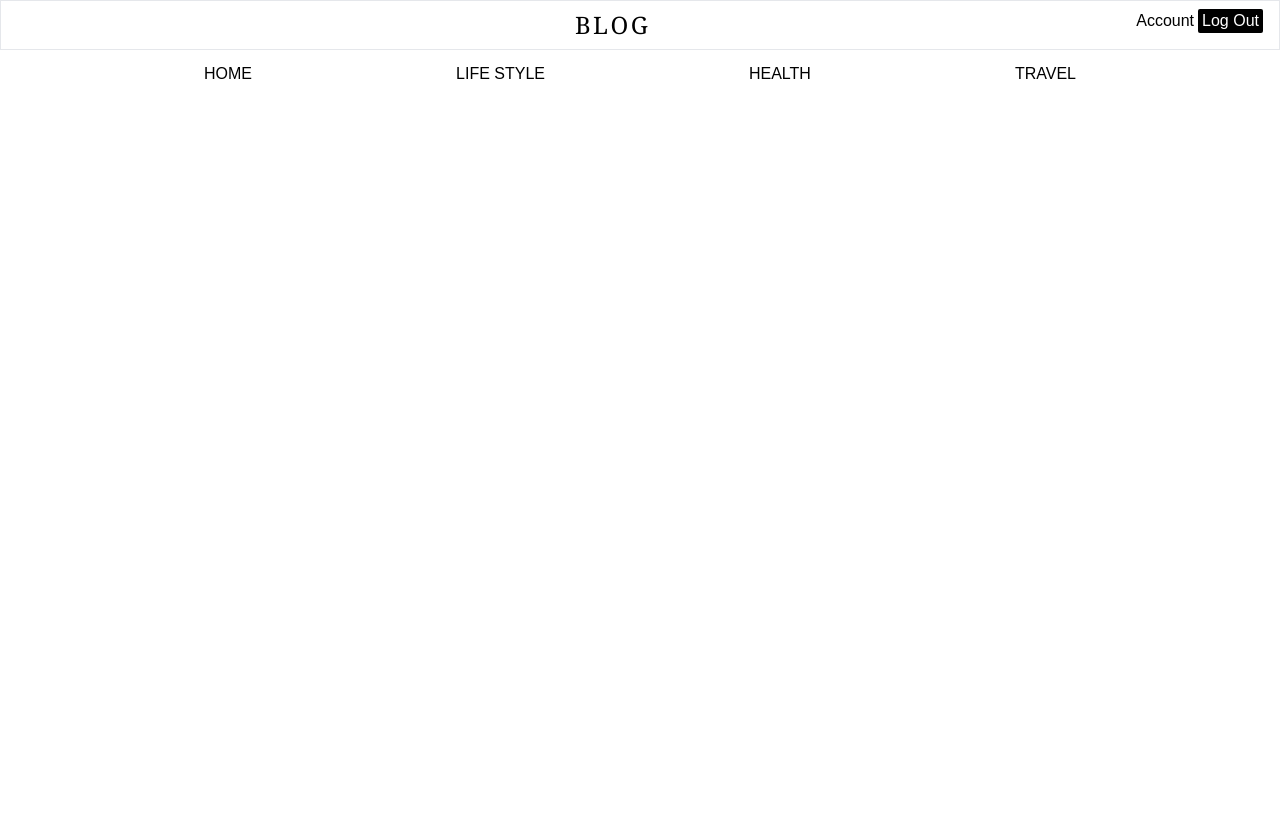
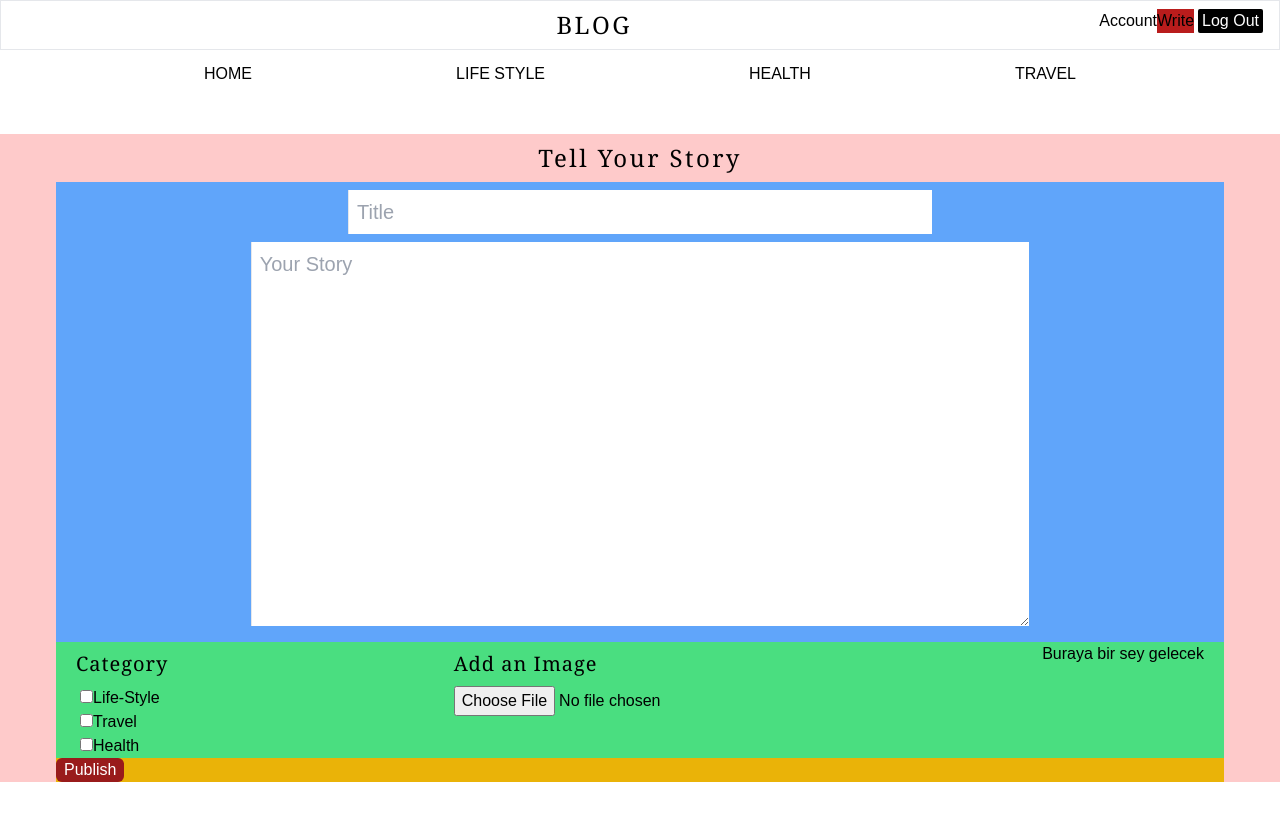
Before and after one commit to fatmatandoganyildiz/blog-app, a React (Create React App) app: page /write in a window 1280 px wide. Shown: the top 820 px of the page. Built offline with nearby package versions, Linux system fonts and the light colour scheme; no server answers; sample sign-in values are in the browser's storage; some icons are missing.

Commit message:
Son Hali

```diff
--- a/src/App.js
+++ b/src/App.js
@@ -12,6 +12,7 @@ import Header from "./components/Header";
 import Navbar from "./components/Navbar";
 import { AuthContextProvider } from "./context/AuthContext";
 import ProtectedRoute from "./components/ProtectedRoute";
+import Write from "./pages/Write";
 
 function App() {
   return (
@@ -33,6 +34,14 @@ function App() {
                 </ProtectedRoute>
               }
             />
+             <Route
+              path="/write"
+              element={
+                <ProtectedRoute>
+                  <Write />
+                </ProtectedRoute>
+              }
+            />
             <Route path="/health" element={<Health />} />
             <Route path="/lifestyle" element={<LifeStyle />} />
             <Route path="/travel" element={<Travel />} />
--- a/src/components/Header.jsx
+++ b/src/components/Header.jsx
@@ -38,6 +38,9 @@ function Header() {
           <Link to="/account">
             <button className="text-black cursor-pointer">Account</button>
           </Link>
+          <Link to="/write">
+            <button className="text-black cursor-pointer bg-red-700">Write</button>
+          </Link>
           <button
             onClick={handleLogout}
             className="bg-black text-white cursor-pointer ml-1 px-1 rounded-sm"
--- a/src/pages/Account.jsx
+++ b/src/pages/Account.jsx
@@ -1,46 +1,11 @@
-import React from "react";
+import React, { useState } from "react";
+import { SlPlus } from "react-icons/sl";
 
 function Account() {
   return (
-    <div className=" bg-red-200">
-      <form className="mx-14 my-12">
-        <h1 className="text-2xl font-light font-serif tracking-widest text-center py-2">
-          Your Articles
-        </h1>
-        {/* <div>
-            <h2 className="text-xl font-light font-serif tracking-wider py-2">
-              Choose an Section
-            </h2>
-            <ul className="px-1">
-              <li>
-                <input type="checkbox" />
-                Life-Style
-              </li>
-              <li>
-                {" "}
-                <input type="checkbox" />
-                Travel
-              </li>
-              <li>
-                {" "}
-                <input type="checkbox" />
-                Health
-              </li>
-            </ul>
-          </div> */}
-        <div className="flex flex-col items-center bg-blue-400">
-          <h2 className="text-2xl font-light font-serif tracking-wider py-2">
-            Tell Your Story
-          </h2>
-          <input
-            placeholder="Title"
-            type="text"
-            className="border-l outline-none p-2 mb-2 text-xl font-medium"
-          />
-          <input placeholder="Your Story"  type="text" className="outline-none p-2 mx-9" />
-        </div>
-      </form>
-    </div>
+    <h1 className="text-xl font-light font-serif tracking-widest text-center py-2">
+    YOUR STORIES
+  </h1>
   );
 }
 
--- a/src/pages/LifeStyle.jsx
+++ b/src/pages/LifeStyle.jsx
@@ -2,7 +2,9 @@ import React from 'react'
 
 function LifeStyle() {
   return (
-    <div>LifeStyle</div>
+    <div><h1 className="text-center my-16 mx-16 text-6xl font-extralight tracking-widest">
+    LIFE STYLE{" "}
+  </h1></div>
   )
 }
 
--- a/src/pages/Travel.jsx
+++ b/src/pages/Travel.jsx
@@ -2,7 +2,9 @@ import React from 'react'
 
 function Travel() {
   return (
-    <div>Travel</div>
+    <div><h1 className="text-center my-16 mx-16 text-6xl font-extralight tracking-widest">
+    TRAVEL{" "}
+  </h1></div>
   )
 }
 
--- /dev/null
+++ b/src/pages/Write.jsx
@@ -0,0 +1,66 @@
+import React from 'react'
+import { SlPlus } from "react-icons/sl";
+
+function Write() {
+
+    return (
+        <div className=" bg-red-200">
+          <form className="mx-14 my-12" >
+            <h1 className="text-2xl font-light font-serif tracking-widest text-center py-2">
+              Tell Your Story
+            </h1>
+            <div className="flex flex-col items-center bg-blue-400 py-2">
+              <input
+                placeholder="Title"
+                type="text"
+                className="border-l w-1/2 outline-none p-2 mb-2 text-xl font-medium"
+              />
+              <textarea
+                placeholder="Your Story"
+                type="text"
+                className="border-l w-4/6 h-96 outline-none p-2 mb-2 text-xl font-medium"
+              />
+            </div>
+            <div className=" bg-green-400 flex flex-row justify-between px-5">
+              <div>
+                <h2 className="text-xl font-light font-serif tracking-wider py-2">
+                  Category
+                </h2>
+                <ul className="px-1">
+                  <li>
+                    <input type="checkbox" />
+                    Life-Style
+                  </li>
+                  <li>
+                    {" "}
+                    <input type="checkbox" />
+                    Travel
+                  </li>
+                  <li>
+                    {" "}
+                    <input type="checkbox" />
+                    Health
+                  </li>
+                </ul>
+              </div>
+              <div>
+              <h2 className="text-xl font-light font-serif tracking-wider py-2">
+                  Add an Image
+              </h2>
+              <input type="file"/>
+              </div>
+              <div>
+                Buraya bir sey gelecek
+              </div>
+            </div>
+            <div>
+              <div className="bg-yellow-500">
+                <button className="bg-red-800 text-white px-2 rounded-md">Publish</button>
+              </div>
+            </div>
+          </form>
+        </div>
+      );
+}
+
+export default Write
```
Also changed, not shown: src/context/StoryContext.js (added, +28 -0 lines).
